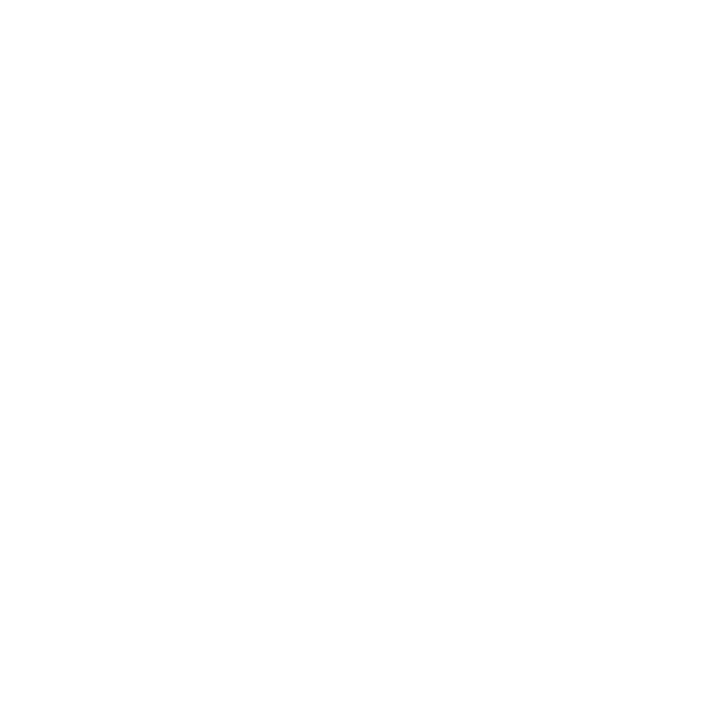
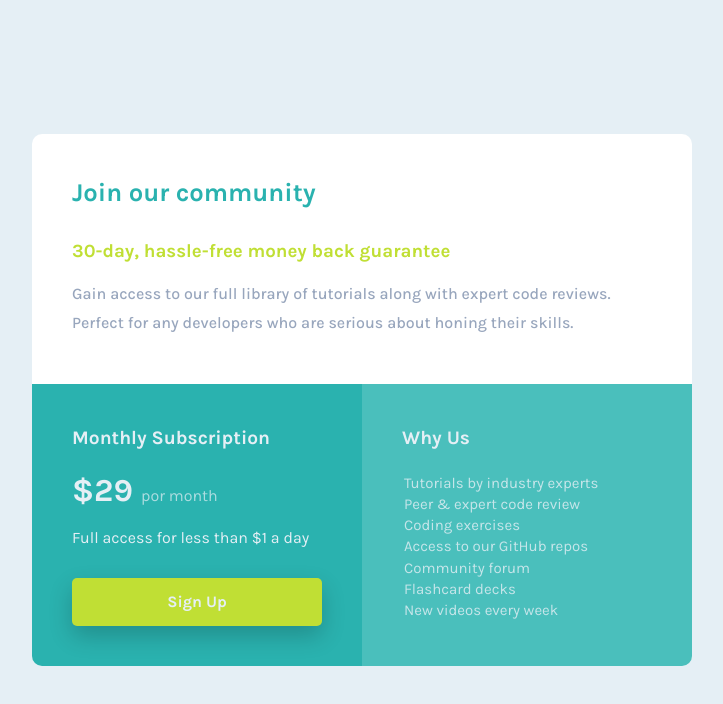
Before and after one commit to ESP420/100DaysOfProjects, a plain HTML site: page 15-day-single-price-grid-component/index.html in a window 1280 px wide. Shown: the whole page, without its empty margins (278-1001 px from the left). Drawn offline with Linux system fonts and the light colour scheme.

Commit message:
single price grid

```diff
--- a/15-day-single-price-grid-component/css/styles.css
+++ b/15-day-single-price-grid-component/css/styles.css
@@ -9,12 +9,230 @@ Tabla de contenidos:
 
 
 /* ----- Fuente ----- */
+@import url('https://fonts.googleapis.com/css2?family=Karla:wght@400;500;700&display=swap');
 
 
 /* ----- Variables ----- */
+* {
+    /* ### Colores primarios */
+    --Cyan: hsl(179, 62%, 43%);
+    --Bright-Yellow: hsl(71, 73%, 54%);
 
+    /* ### Colores neutrales */
+    --Light-Gray: hsl(204, 43%, 93%);
+    --Grayish-Blue: hsl(218, 22%, 67%);
+
+    /* ### Tipografia */
+    --Font-size: 16px;
+    --Family: "Karla";
+    --Weights-400: 400;
+    --Weights-700: 700;
+}
 
 
 /* ----------------------------- */
 /* ----- Estilos generales ----- */
 /* ----------------------------- */
+body {
+    font-family: var(--Family);
+    background-color: var(--Very-Light-Gray);
+    font-size: var(--Font-size);
+    background-color: var(--Light-Gray);
+}
+
+main {
+    min-height: 100vh;
+    display: flex;
+    align-items: center;
+
+}
+
+
+#single-price-card {
+    max-width: 1440px;
+    margin: 50px auto;
+    display: grid;
+    grid-template-columns: 300px;
+    grid-template-rows: 250px;
+    grid-template-areas:
+        "header"
+        "body"
+        "footer";
+
+}
+
+.container {
+    padding: 40px;
+}
+
+.card {}
+
+
+
+.card__header-title {
+    font-size: 1.6rem;
+    color: var(--Cyan);
+    line-height: 1.5;
+    font-weight: 700;
+}
+
+.card__header-subtitle {
+    line-height: 1.5;
+    color: var(--Bright-Yellow);
+    margin: 25px 0 15px 0;
+}
+
+.card__header-description {
+    font-size: 16px;
+    color: var(--Grayish-Blue);
+    font-weight: 500;
+    line-height: 1.8;
+}
+
+.card__title {
+    font-size: 1.2rem;
+    color: var(--Light-Gray);
+    line-height: 1.5;
+    font-weight: 700;
+}
+
+.card__description {
+
+    padding-bottom: 30px;
+    color: var(--Light-Gray);
+}
+
+.price--month {
+    font-size: 16px;
+
+    color: var(--Light-Gray);
+    opacity: 0.7;
+    font-weight: 400;
+}
+
+.card__price {
+    font-weight: 700;
+
+}
+
+.card__price {
+    color: var(--Light-Gray);
+}
+
+.w--600 {
+
+    width: 280px;
+}
+
+.w--200 {
+
+    width: 195px;
+}
+
+.btn {
+    justify-self: center;
+    width: 100%;
+    border: none;
+    padding: 15px;
+    border-radius: 5px;
+    pointer-events: auto;
+    cursor: pointer;
+    font-weight: var(--Weights-700);
+
+}
+
+.btn:hover {
+    scale: 1.02;
+}
+
+.btn:active {
+    scale: .99;
+}
+
+.card__btn {
+    width: 100%;
+    padding: 15px;
+    color: var(--Light-Gray);
+    background-color: var(--Bright-Yellow);
+    box-shadow: 0 10px 23px 0 rgba(0, 0, 0, 0.2);
+    -webkit-box-shadow: 0 10px 23px 0 rgba(0, 0, 0, 0.2);
+    -moz-box-shadow: 0 10px 23px 0 rgba(0, 0, 0, 0.2);
+}
+
+.header {
+    background-color: white;
+    grid-area: header;
+    border-top-right-radius: 10px;
+    border-top-left-radius: 10px;
+}
+
+.body {
+    background-color: var(--Cyan);
+    grid-area: body;
+}
+
+
+.footer {
+    background-color: hsl(178.46deg 47.76% 51.96%);
+    grid-area: footer;
+    border-bottom-right-radius: 10px;
+}
+
+ul {
+    padding-top: 20px;
+}
+
+li {
+    color: var(--Light-Gray);
+    opacity: 0.8;
+    font-size: 15px;
+    padding: 2px;
+    list-style-type: none;
+}
+
+@media (min-width:375px) {
+    #single-price-card {
+        grid-template-columns: 350px;
+
+    }
+}
+
+
+@media (min-width:425px) {}
+
+/* *********---- TABLET ----********* */
+
+@media (min-width:576px) {}
+
+
+@media (min-width:768px) {
+    #single-price-card {
+        grid-template-columns: 330px 330px;
+        grid-template-areas:
+            "header header"
+            "body footer";
+
+    }
+
+    .w--600 {
+
+        width: 550px;
+    }
+
+    .body {
+        border-bottom-left-radius: 10px;
+    }
+
+    .footer {
+
+        border-bottom-right-radius: 10px;
+    }
+}
+
+@media (min-width:992px) {}
+
+
+/* *********---- Desktop ----********* */
+@media (min-width:1200px) {}
+
+@media (min-width:1400px) {}
--- a/15-day-single-price-grid-component/index.html
+++ b/15-day-single-price-grid-component/index.html
@@ -23,7 +23,47 @@
 <body>
 
     <!-- Marcado HTML -->
-
+    <main>
+        <section id="single-price-card">
+            <div class="card header ">
+                <div class="container">
+                    <h2 class=card__header-title>Join our community</h2>
+                    <h3 class="card__header-subtitle">30-day, hassle-free money back guarantee </h3>
+                    <p class="card__header-description">Gain access to our full library of tutorials along with expert
+                        code
+                        reviews. Perfect for any developers who are serious about honing their skills.
+                    </p>
+                </div>
+            </div>
+            </div>
+            <div class="card body">
+                <div class="container">
+                    <h3 class=card__title>Monthly Subscription</h3>
+                    <div class="price">
+                        <h1 class="card__price">$29 <span class="price--month">por month</span></h1>
+                    </div>
+                    <div>
+                        <p class="card__description">Full access for less than $1 a day</p>
+                        <button class="btn card__btn">Sign Up</button>
+                    </div>
+                </div>
+            </div>
+            <div class="card footer">
+                <div class="container">
+                    <h3 class=card__title>Why Us</h3>
+                    <ul>
+                        <li>Tutorials by industry experts</li>
+                        <li>Peer & expert code review </li>
+                        <li>Coding exercises</li>
+                        <li>Access to our GitHub repos</li>
+                        <li> Community forum </li>
+                        <li>Flashcard decks </li>
+                        <li> New videos every week</li>
+                    </ul>
+                </div>
+            </div>
+        </section>
+    </main>
 </body>
 
 </html>
```
Also changed, not shown: 15-day-single-price-grid-component/css/normalize.css.
